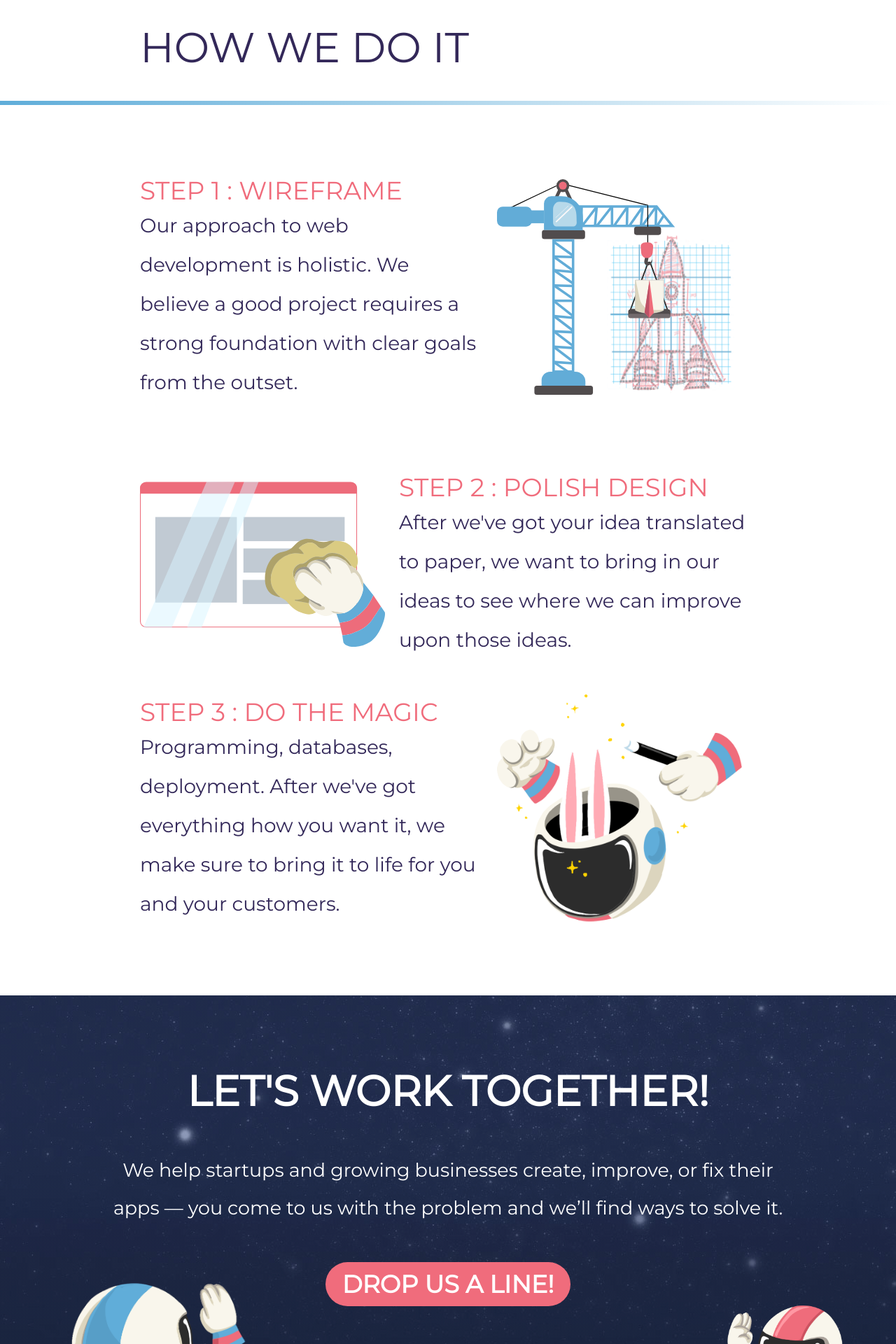
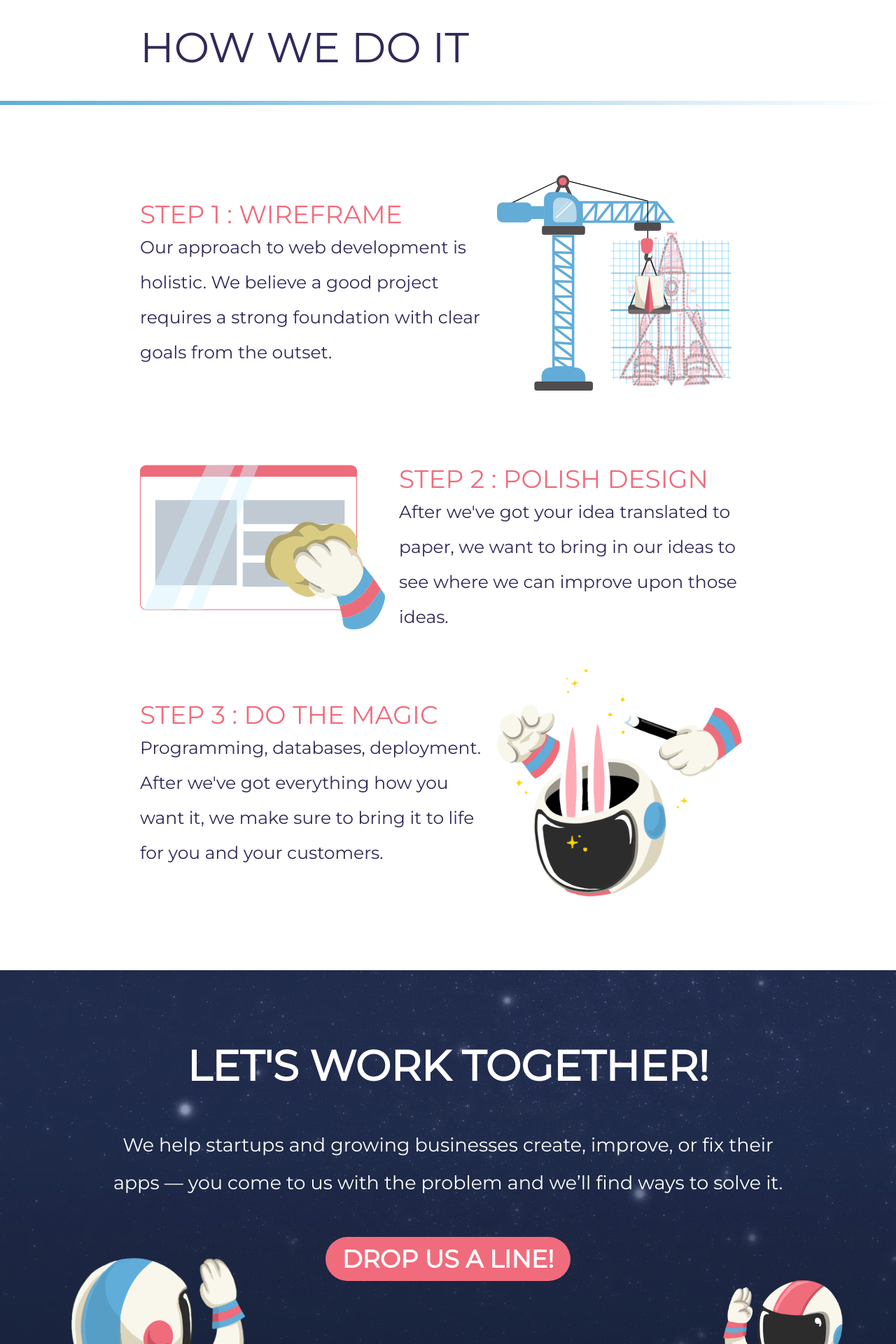
Before and after one commit to ckcollab/ckcollab, a Jekyll site: the page index.html, which Jekyll copies as it is, in a window 1280 px wide. Shown: the part 1803-3723 px from the top of the page at 70% size. Built offline with Jekyll 4.4.1, drawn with Linux system fonts in a browser that asks for light colours; nearby versions of some CDN libraries.

Commit message:
resolves #83 - about page font size

```diff
--- a/about_us.html
+++ b/about_us.html
@@ -315,7 +315,7 @@
     }
 
     .content .header-text {
-        font-size: 75px;
+        font-size: 60px;
         font-weight: 600;
         padding: 0px 50px 40px 50px;
     }
@@ -670,10 +670,6 @@
             height: calc((-39.370vw + 847.559px)/2);
         }
 
-        .content .header-text {
-            font-size: 40px;
-        }
-
         .drop-us-a-line {
             font-size: 30px;
             border-radius: 50px;
--- a/index.html
+++ b/index.html
@@ -337,7 +337,7 @@
     .step-text {
         align-self: center;
         color: #332859;
-        font-size: 28px;
+        font-size: 25px;
         line-height: 2em;
     }
 
```
